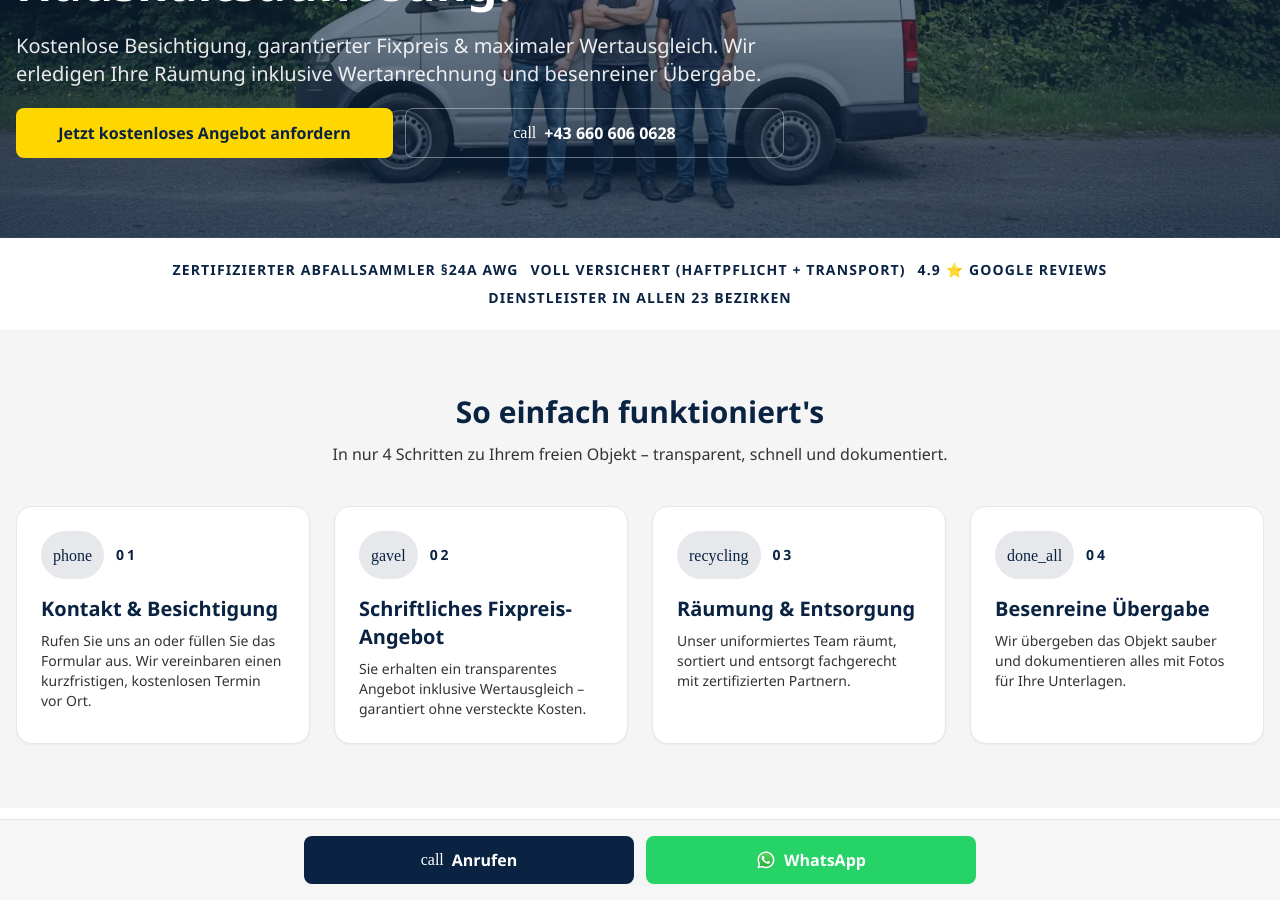
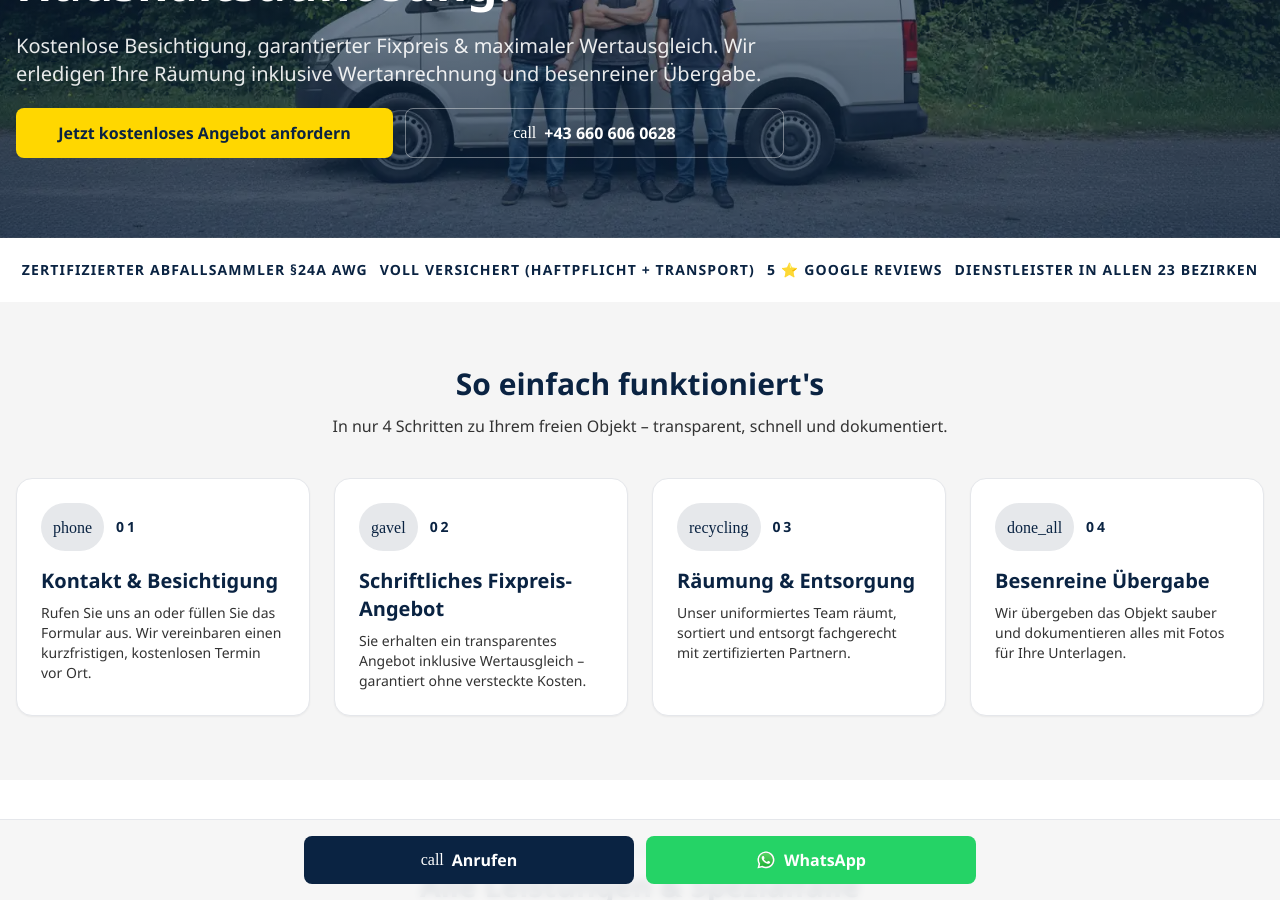
Before and after one commit to omercelik/ruempelraeumung.github.io, a Jekyll site: the page built from index.md, in a window 1280 px wide and 900 px high, scrolled down 341 px. Built offline with Jekyll 4.4.1, drawn with Linux system fonts in a browser that asks for light colours; some web fonts are replaced.

Commit message:
fix stars

```diff
--- a/_data/trust_bar.yml
+++ b/_data/trust_bar.yml
@@ -1,4 +1,4 @@
 - label: Zertifizierter Abfallsammler §24a AWG
 - label: Voll versichert (Haftpflicht + Transport)
-- label: 4.9 ⭐ Google Reviews
+- label: 5 ⭐ Google Reviews
 - label: Dienstleister in allen 23 Bezirken
--- a/_layouts/home.html
+++ b/_layouts/home.html
@@ -128,14 +128,10 @@
     <div class="mt-8 flex gap-6 overflow-x-auto px-1 py-4 [-ms-overflow-style:none] [scrollbar-width:none] [&::-webkit-scrollbar]:hidden">
       {% for testimonial in site.data.testimonials %}
       <div class="min-w-[280px] flex-1 rounded-2xl bg-white p-6 shadow">
-        <div class="flex items-center gap-1 text-primary-light">
-          {% assign full_stars = testimonial.rating | floor %}
-          {% for i in (1..full_stars) %}
-          <span class="material-symbols-outlined">star</span>
+        <div class="flex items-center gap-1 text-primary-light" aria-label="5,0 von 5 Sternen">
+          {% for i in (1..5) %}
+          <span class="material-symbols-outlined" aria-hidden="true">star</span>
           {% endfor %}
-          {% if testimonial.rating > full_stars %}
-          <span class="material-symbols-outlined">star_half</span>
-          {% endif %}
         </div>
         <p class="mt-4 text-sm text-text-light">“{{ testimonial.quote }}”</p>
         <p class="mt-4 text-base font-bold text-primary">{{ testimonial.name }}</p>
```
Also changed, not shown: 5 other files.
